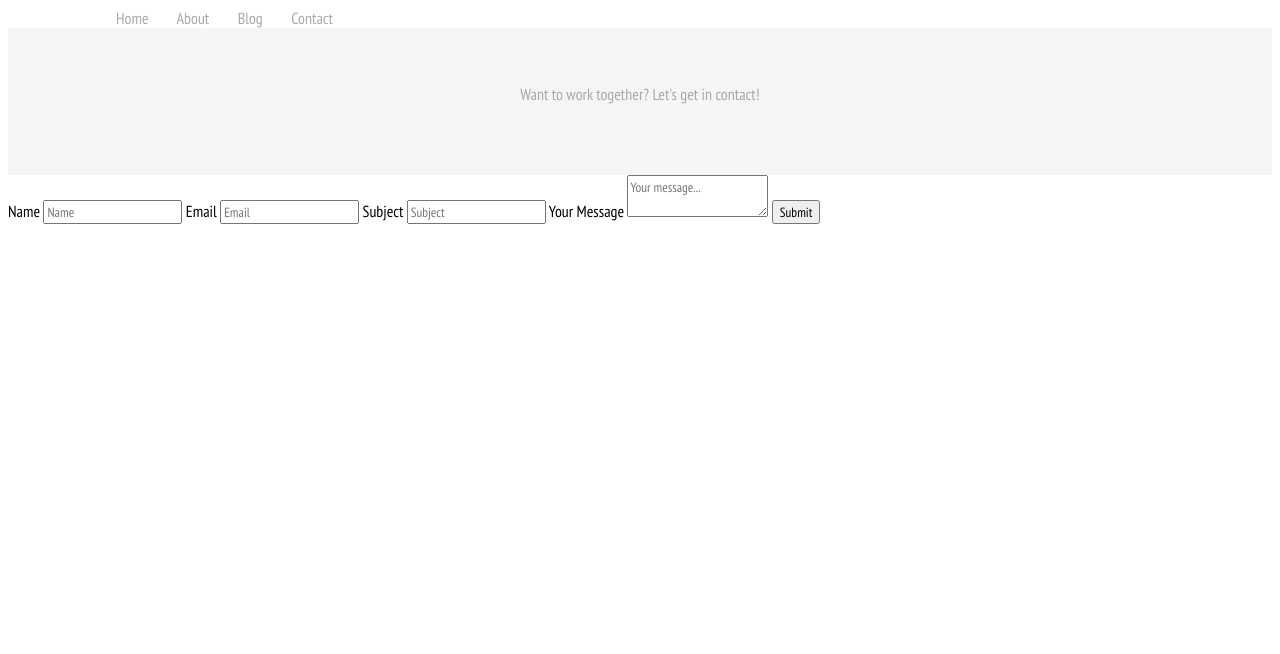
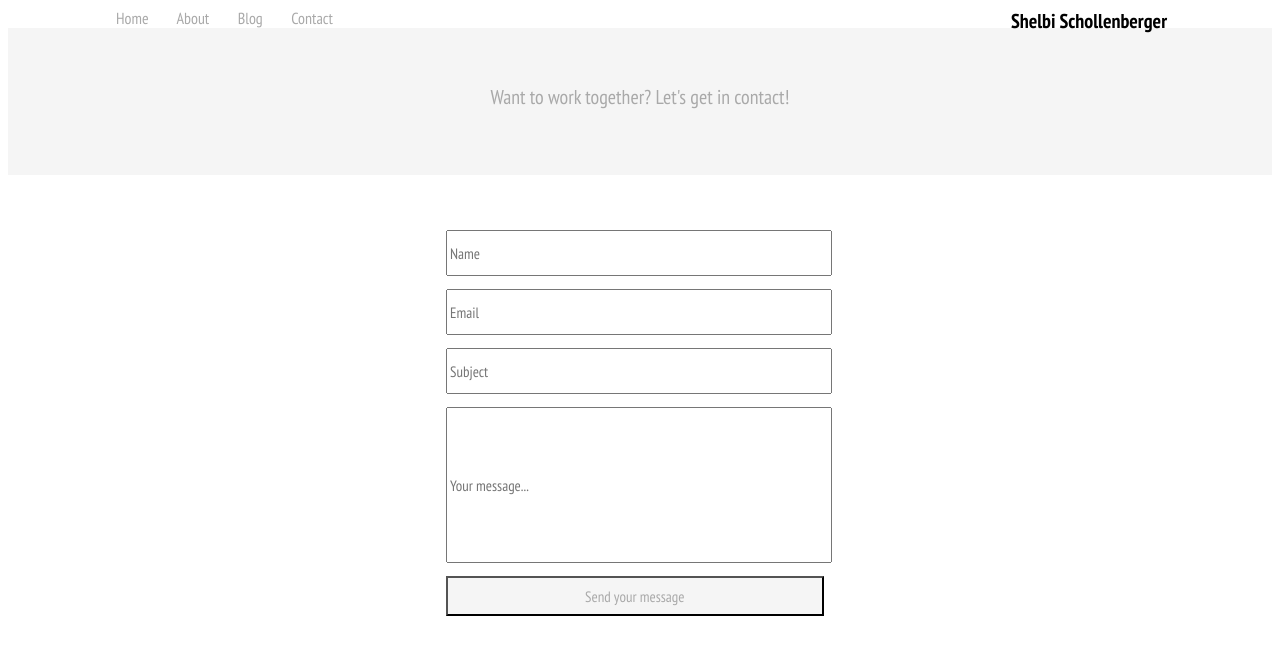
Before and after one commit to shelbijo6/website-design5, a plain HTML site: page pages/contact.html in a window 1280 px wide. Drawn offline with Linux system fonts and the light colour scheme.

Commit message:
Styling contact page

```diff
--- a/css/contact.css
+++ b/css/contact.css
@@ -17,14 +17,44 @@ a:hover {
   padding-left: 108px;
 }
 
+.navbar-right {
+  float: right;
+  font-weight: bold;
+  padding-right: 105px;
+  font-size: 20px;
+}
+
 .work {
   text-align: center;
   padding-top: 55px;
   background: #f5f5f5;
   color: #A9A9A9;
+  font-size: 20px;
 }
 
 .available {
   border: 1px solid #f5f5f5;
   height: 90px;
 }
+
+.info {
+  padding-left: 425px;
+  padding-top: 42px;
+}
+
+input {
+  width: 45%;
+  height: 40px;
+  display: flex;
+  margin: 13px;
+  font-size: 15px;
+}
+
+#body {
+  height: 150px;
+}
+
+#submit {
+  background: #f5f5f5;
+  color: #A9A9A9;
+}
--- a/pages/contact.html
+++ b/pages/contact.html
@@ -18,28 +18,24 @@
         <a href="pages/contact.html">Contact</a>
       </span>
 
+      <span class="navbar-right">
+        Shelbi Schollenberger
+      </span>
+
       <div class="work available">
         Want to work together? Let's get in contact!
       </div>
 
       <div class="info">
-        <form action="/action_page.php">
+        <input type="text" id="name" placeholder="Name">
 
-          <label for="name">Name</label>
-          <input type="text" id="name" placeholder="Name">
+        <input type="text" id="email" placeholder="Email">
 
-          <label for="country">Email</label>
-          <input type="text" id="email" placeholder="Email">
+        <input type ="text" id="subject" placeholder="Subject">
 
-          <label for="subject">Subject</label>
-          <input id="subject" name="subject" placeholder="Subject">
+        <input type="text" id="body" placeholder="Your message...">
 
-          <label for="body">Your Message</label>
-          <textarea type="text" id="body" placeholder="Your message..."></textarea>
-
-          <input type="submit" value="Submit">
-
-        </form>
+        <a href=“mailto:sschollenberger6@gmail.com”><input type="submit" id ="submit" value="Send your message"></a>
       </div>
     </body>
 
```
